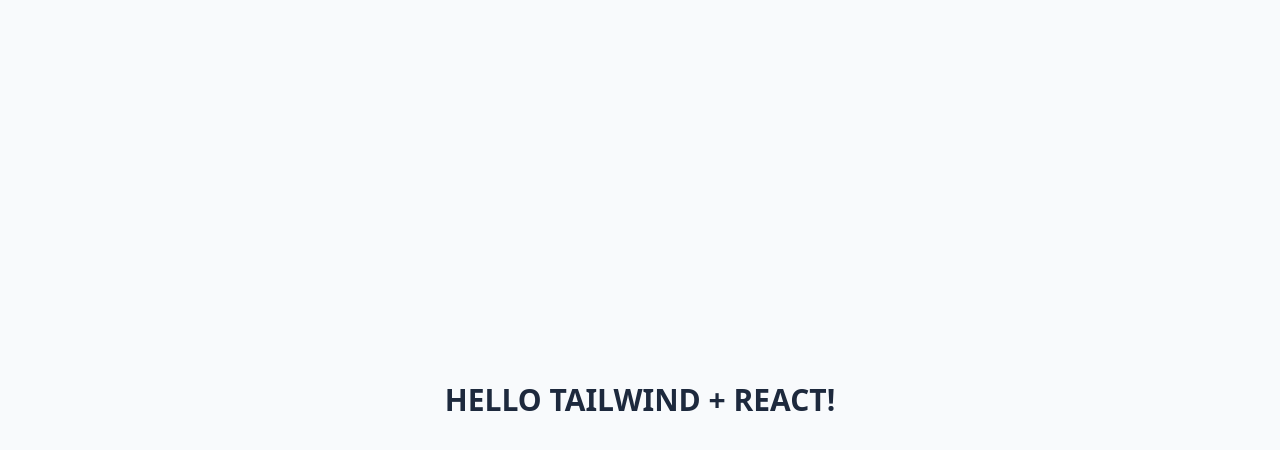
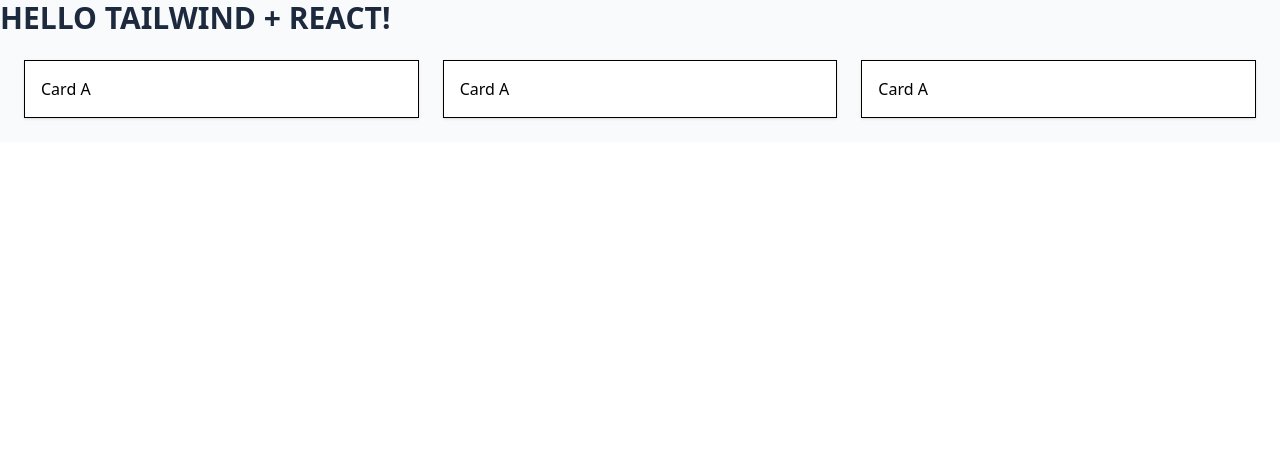
Before and after one commit to William-Daniel-Dias/my-project-react, a React (Vite) app: page / in a window 1280 px wide. Shown: the top 450 px of the page. Built offline with nearby package versions, Linux system fonts and the light colour scheme.

Commit message:
alterações

```diff
--- a/src/App.jsx
+++ b/src/App.jsx
@@ -1,9 +1,15 @@
 const App = () => {
   return (
-    <main className="min-h-dvh grid place-items-center bg-slate-50">
+    <main className=" bg-slate-50">
       <h1 className="text-3xl font-bold text-slate-800">
         HELLO TAILWIND + REACT!
       </h1>
+
+      <div className="container mx-auto p-6 grid gap-6 sm:grid-cols-2 lg:grid-cols-3">
+        <div className="rounder-2x1 border p-4 bg-white shadow-sm">Card A</div>
+        <div className="rounder-2x1 border p-4 bg-white shadow-sm">Card A</div>
+        <div className="rounder-2x1 border p-4 bg-white shadow-sm">Card A</div>
+      </div>
     </main>
   );
 }
```
